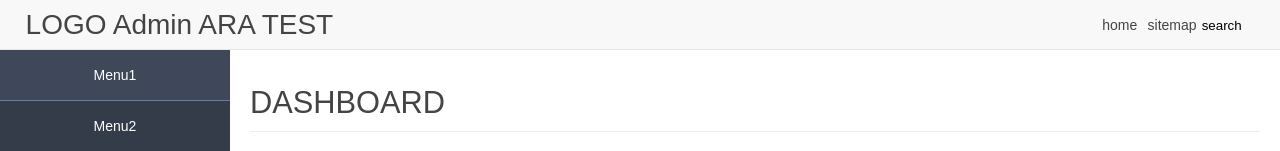
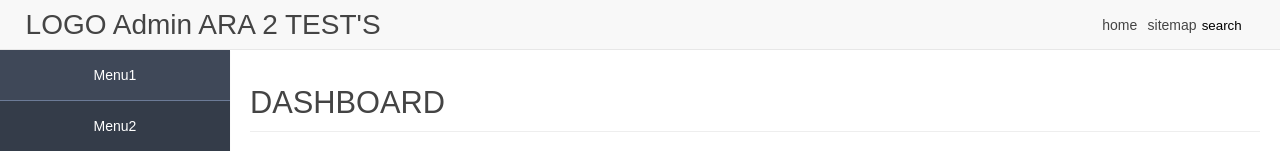
Before and after one commit to an-ji-hun/stick, a plain HTML site: page index.html in a window 1280 px wide. Shown: the top 151 px of the page. Drawn offline with Linux system fonts and the light colour scheme; files whose address does not match are found by name.

Commit message:
11시53분 title수정

```diff
--- a/index.html
+++ b/index.html
@@ -33,7 +33,7 @@
 <div id="wrap">
 	<header id="header">
       <h2 class="skip hide">Main menu area</h2>
-  		<h1 class="logo"><a href="#none">LOGO Admin ARA TEST</a></h1>
+  		<h1 class="logo"><a href="#none">LOGO Admin ARA   2 TEST'S</a></h1>
       <!-- utill -->
       <div class="utill">
         <a href="#none">home</a>
```
